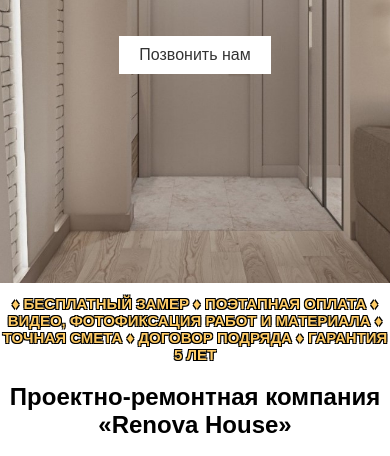
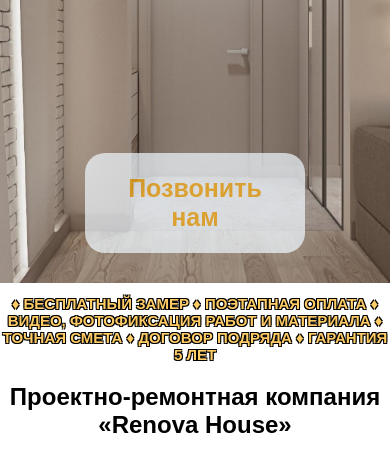
Before and after one commit to SlavaOd/renova_housee, a plain HTML site: page index.html in a window 390 px wide. Shown: the part 275-731 px from the top of the page. Drawn offline with nearby package versions, Linux system fonts and the light colour scheme.

Commit message:
first commit

```diff
--- a/style.css
+++ b/style.css
@@ -134,6 +134,18 @@ nav a:hover {
     nav a {
         width: 100%;
         text-align: center;
+    }
+
+    .call-button {
+        color: rgb(242, 165, 11) !important;
+        width: 220px !important;
+        height: 100px !important;
+        font-size: 25px !important;
+        font-weight: bolder;
+        background-color: aliceblue !important;
+        margin-top: 40% !important;
+        opacity: 0.7;
+        border-radius: 20px;
     }
     .work_us h2 {
         font-size: 15px;
```
